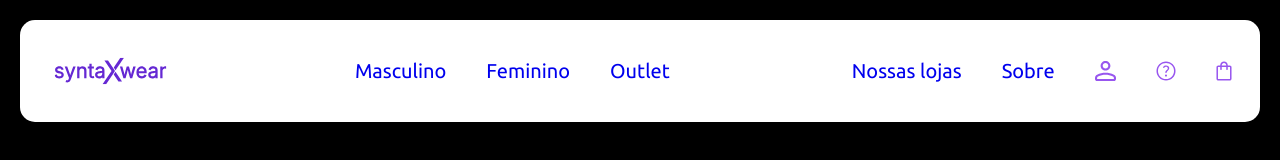
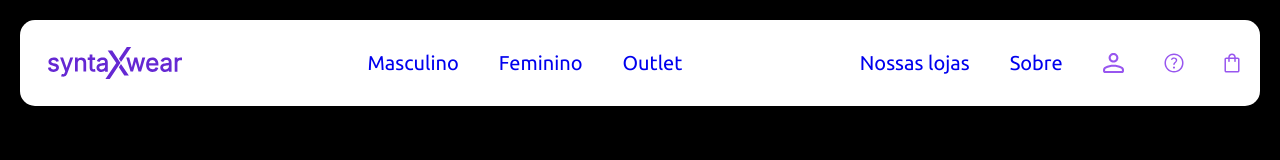
Before and after one commit to dodosantosbr/ecommerce-syntaxwear, a plain HTML site: page index.html in a window 1280 px wide. Drawn offline with Linux system fonts and the light colour scheme.

Commit message:
fix: alterado padding e tamanho do logo do menu

```diff
--- a/css/components/header.css
+++ b/css/components/header.css
@@ -10,11 +10,12 @@
 	display: flex;
 	justify-content: space-between;
 	align-items: center;
-	padding: 20px 28px;background-color: #ffffff;
+	padding: 12px 20px;
+	background-color: #ffffff;
 }
 
 .logo img {
-	height: 40px;
+	height: 48px;
 }
 
 .nav-center ul {
@@ -37,10 +38,10 @@
 	align-items: center;
 }
 
-.nav-right img{
+.nav-right img {
 	height: 20px;
 }
 
-.nav-right a:hover img{
+.nav-right a:hover img {
 	opacity: 0.7;
 }
```
Lines whose indentation alone changed are shown as unchanged.
